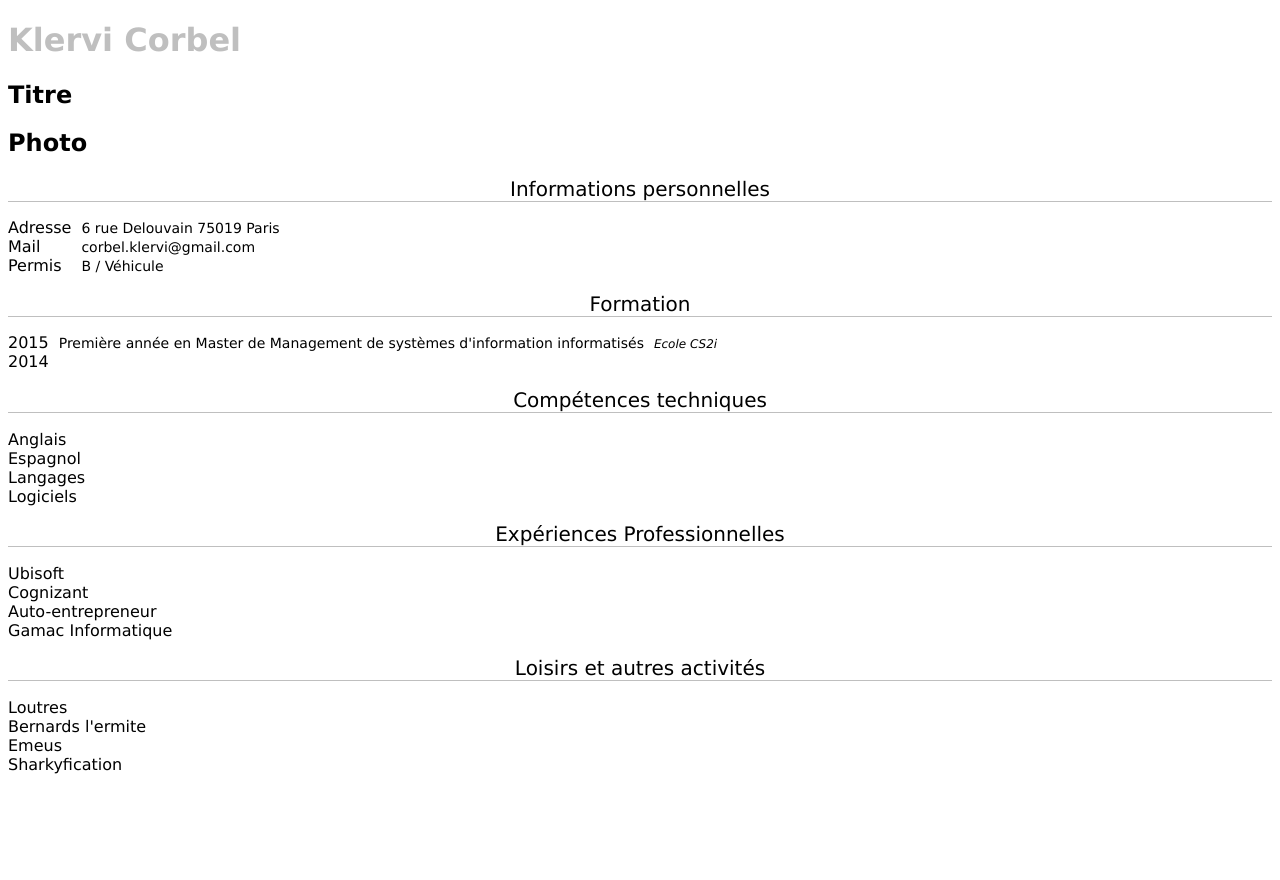
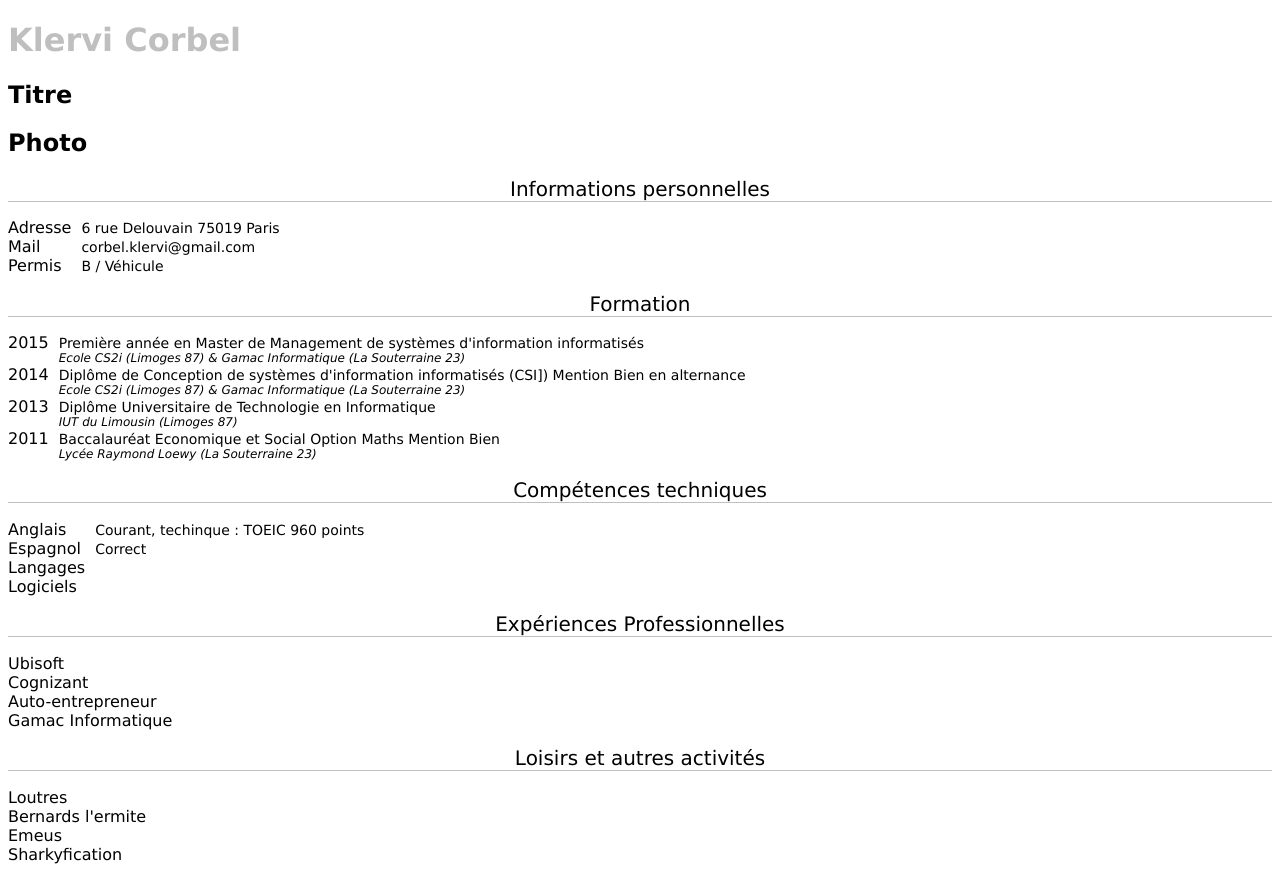
Before and after one commit to klervicn/klervicn-blog-resume, a Next.js app: page / in a window 1280 px wide. Before the commit the page ends 800 px from the top, so only its background shows below. Built offline with nearby package versions, Linux system fonts and the light colour scheme.

Commit message:
Add content

```diff
--- a/components/LineContent.js
+++ b/components/LineContent.js
@@ -1,6 +1,6 @@
 import React from "react";
 
-export default ({ children, style = {}, ...props }) => (
+export default ({ children, caption, style = {}, ...props }) => (
   <div
     style={{
       display: "table-cell",
@@ -10,5 +10,15 @@ export default ({ children, style = {}, ...props }) => (
     }}
   >
     {children}
+    <p
+      style={{
+        display: "table-cell",
+        textAlign: "justify",
+        fontSize: 12,
+        fontStyle: "italic"
+      }}
+    >
+      {caption}
+    </p>
   </div>
 );
--- a/pages/index.js
+++ b/pages/index.js
@@ -43,13 +43,27 @@ export default class Home extends React.Component {
           <Tab>
             <Line>
               <LineLabel>2015</LineLabel>
-              <LineContent>
+              <LineContent caption="Ecole CS2i (Limoges 87) & Gamac Informatique (La Souterraine 23)">
                 Première année en Master de Management de systèmes d'information informatisés
               </LineContent>
-              <CaptionLine>Ecole CS2i</CaptionLine>
             </Line>
             <Line>
               <LineLabel>2014</LineLabel>
+              <LineContent caption="Ecole CS2i (Limoges 87) & Gamac Informatique (La Souterraine 23)">
+                Diplôme de Conception de systèmes d'information informatisés (CSI]) Mention Bien en alternance
+              </LineContent>
+            </Line>
+            <Line>
+              <LineLabel>2013</LineLabel>
+              <LineContent caption="IUT du Limousin (Limoges 87)">
+                Diplôme Universitaire de Technologie en Informatique
+              </LineContent>
+            </Line>
+            <Line>
+              <LineLabel>2011</LineLabel>
+              <LineContent caption="Lycée Raymond Loewy (La Souterraine 23)">
+                Baccalauréat Economique et Social Option Maths Mention Bien
+              </LineContent>
             </Line>
           </Tab>
         </Section>
@@ -58,9 +72,11 @@ export default class Home extends React.Component {
           <Tab>
             <Line>
               <LineLabel>Anglais</LineLabel>
+              <LineContent>Courant, techinque : TOEIC 960 points</LineContent>
             </Line>
             <Line>
               <LineLabel>Espagnol</LineLabel>
+              <LineContent>Correct</LineContent>
             </Line>
             <Line>
               <LineLabel>Langages</LineLabel>
```
Also changed, not shown: components/HeadSection.js (added, +7 -0 lines).
